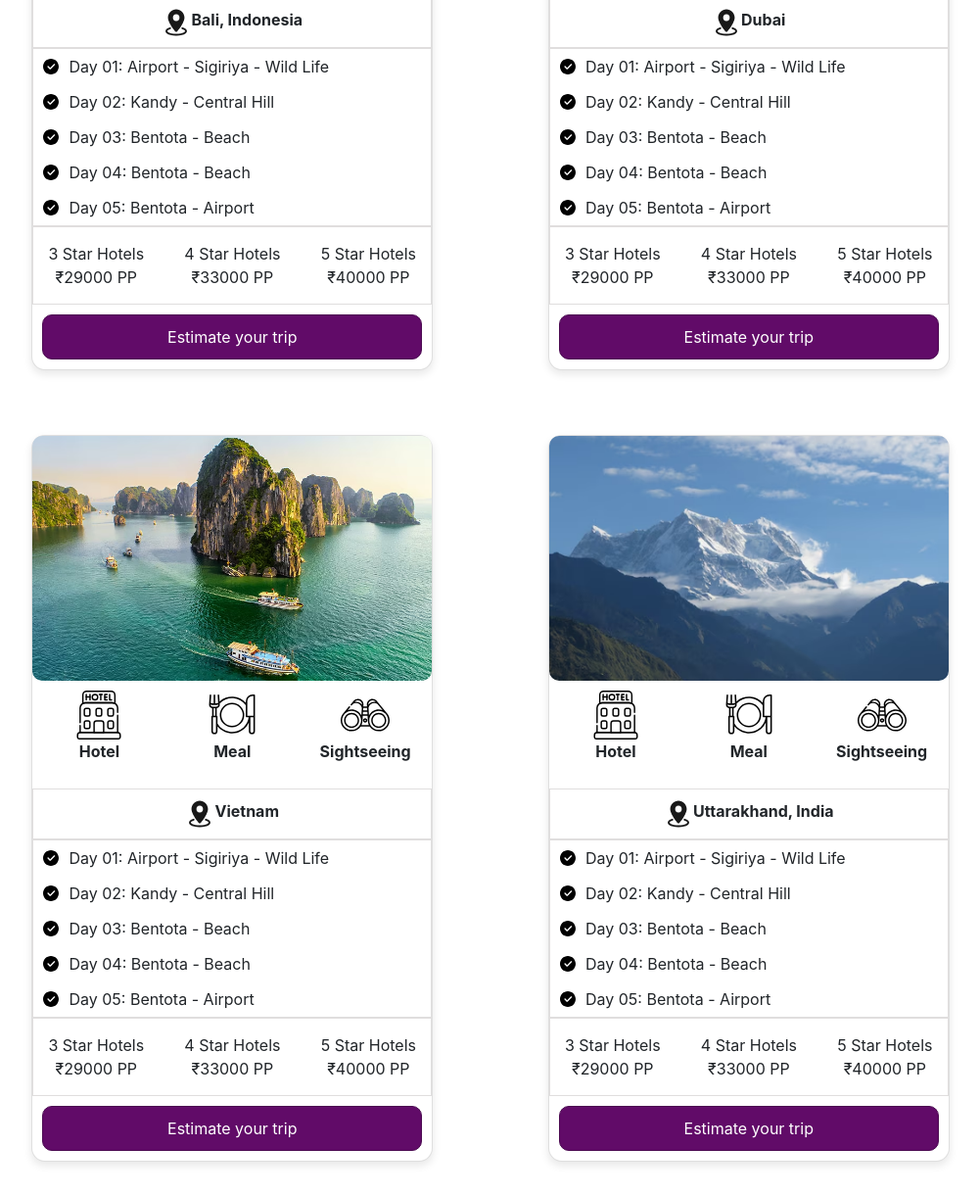
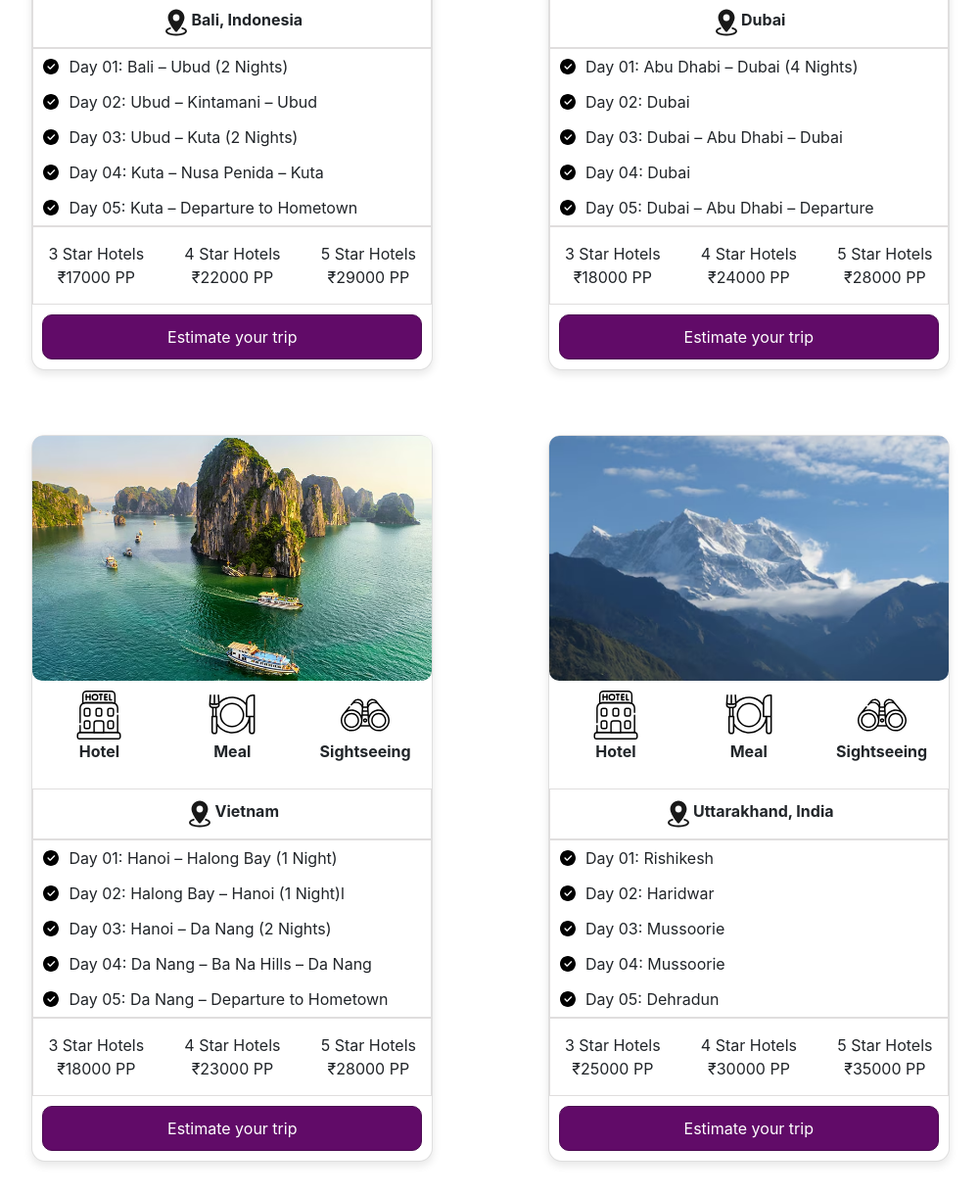
Before and after one commit to delonixservices/holidays, a plain HTML site: page index.html in a window 1280 px wide. Shown: the part 1900-3120 px from the top of the page at 98% size, without its empty margins (139-1140 px from the left). Drawn offline with nearby package versions, Linux system fonts and the light colour scheme.

Commit message:
pricing added

```diff
--- a/index.html
+++ b/index.html
@@ -411,16 +411,16 @@
             <div class="svg-loc" style="display: flex; justify-content: center; align-content: center ; border: 1px soild #e0dede;"><img src="location.svg" style="opacity: 0.9;"><p class="font-weight-bold" style="margin: 0;">Bali, Indonesia</p></div>
 
             <div style="border: 1px solid #e0dede;">
-              <div class="card-dis"><img src="tick.svg" style="margin: 10px;"><p style="display: flex; align-items: center; margin: 0; padding: 0;">Day 01: Airport - Sigiriya - Wild Life</p> </div>
-              <div class="card-dis"><img src="tick.svg" style="margin: 10px;"><p style="display: flex; align-items: center; margin: 0; padding: 0;">Day 02: Kandy - Central Hill</p> </div>
-              <div class="card-dis"><img src="tick.svg" style="margin: 10px;"><p style="display: flex; align-items: center; margin: 0; padding: 0;">Day 03: Bentota - Beach</p> </div>
-              <div class="card-dis"><img src="tick.svg" style="margin: 10px;"><p style="display: flex; align-items: center; margin: 0; padding: 0;">Day 04: Bentota - Beach</p> </div>
-              <div class="card-dis"><img src="tick.svg" style="margin: 10px;"><p style="display: flex; align-items: center; margin: 0; padding: 0;">Day 05: Bentota - Airport</p> </div>
+              <div class="card-dis"><img src="tick.svg" style="margin: 10px;"><p style="display: flex; align-items: center; margin: 0; padding: 0;">Day 01: Bali – Ubud (2 Nights)</p> </div>
+              <div class="card-dis"><img src="tick.svg" style="margin: 10px;"><p style="display: flex; align-items: center; margin: 0; padding: 0;">Day 02: Ubud – Kintamani – Ubud</p> </div>
+              <div class="card-dis"><img src="tick.svg" style="margin: 10px;"><p style="display: flex; align-items: center; margin: 0; padding: 0;">Day 03: Ubud – Kuta (2 Nights)</p> </div>
+              <div class="card-dis"><img src="tick.svg" style="margin: 10px;"><p style="display: flex; align-items: center; margin: 0; padding: 0;">Day 04: Kuta – Nusa Penida – Kuta</p> </div>
+              <div class="card-dis"><img src="tick.svg" style="margin: 10px;"><p style="display: flex; align-items: center; margin: 0; padding: 0;">Day 05: Kuta – Departure to Hometown</p> </div>
             </div>
             <div class="hotel-dis">
-              <div >3 Star Hotels <span> <br/> ₹29000 PP </div>
-              <div>4 Star Hotels <br/>₹33000 PP</div>
-              <div>5 Star Hotels <br/> ₹40000 PP</div>
+              <div >3 Star Hotels <span> <br/> ₹17000 PP </div>
+              <div>4 Star Hotels <br/>₹22000 PP</div>
+              <div>5 Star Hotels <br/> ₹29000 PP</div>
             </div>
             <div style="margin: 10px;">
               <a onclick="redirect('bali')" class="button-card btn btn-primary">Estimate your trip</a>
@@ -443,16 +443,16 @@
             <div class="svg-loc" style="display: flex; justify-content: center; align-content: center ; border: 1px soild #e0dede;"><img src="location.svg" style="opacity: 0.9;"><p class="font-weight-bold" style="margin: 0;">Dubai</p></div>
 
             <div style="border: 1px solid #e0dede;">
-              <div class="card-dis"><img src="tick.svg" style="margin: 10px;"><p style="display: flex; align-items: center; margin: 0; padding: 0;">Day 01: Airport - Sigiriya - Wild Life</p> </div>
-              <div class="card-dis"><img src="tick.svg" style="margin: 10px;"><p style="display: flex; align-items: center; margin: 0; padding: 0;">Day 02: Kandy - Central Hill</p> </div>
-              <div class="card-dis"><img src="tick.svg" style="margin: 10px;"><p style="display: flex; align-items: center; margin: 0; padding: 0;">Day 03: Bentota - Beach</p> </div>
-              <div class="card-dis"><img src="tick.svg" style="margin: 10px;"><p style="display: flex; align-items: center; margin: 0; padding: 0;">Day 04: Bentota - Beach</p> </div>
-              <div class="card-dis"><img src="tick.svg" style="margin: 10px;"><p style="display: flex; align-items: center; margin: 0; padding: 0;">Day 05: Bentota - Airport</p> </div>
+              <div class="card-dis"><img src="tick.svg" style="margin: 10px;"><p style="display: flex; align-items: center; margin: 0; padding: 0;">Day 01: Abu Dhabi – Dubai (4 Nights)</p> </div>
+              <div class="card-dis"><img src="tick.svg" style="margin: 10px;"><p style="display: flex; align-items: center; margin: 0; padding: 0;">Day 02: Dubai</p> </div>
+              <div class="card-dis"><img src="tick.svg" style="margin: 10px;"><p style="display: flex; align-items: center; margin: 0; padding: 0;">Day 03: Dubai – Abu Dhabi – Dubai</p> </div>
+              <div class="card-dis"><img src="tick.svg" style="margin: 10px;"><p style="display: flex; align-items: center; margin: 0; padding: 0;">Day 04: Dubai</p> </div>
+              <div class="card-dis"><img src="tick.svg" style="margin: 10px;"><p style="display: flex; align-items: center; margin: 0; padding: 0;">Day 05: Dubai – Abu Dhabi – Departure</p> </div>
             </div>
             <div class="hotel-dis">
-              <div >3 Star Hotels <span> <br/> ₹29000 PP </div>
-              <div>4 Star Hotels <br/>₹33000 PP</div>
-              <div>5 Star Hotels <br/> ₹40000 PP</div>
+              <div >3 Star Hotels <span> <br/> ₹18000 PP </div>
+              <div>4 Star Hotels <br/>₹24000 PP</div>
+              <div>5 Star Hotels <br/> ₹28000 PP</div>
             </div>
             <div style="margin: 10px;">
               <a onclick="redirect('dubai')" class="button-card btn btn-primary">Estimate your trip</a>
@@ -474,16 +474,17 @@
            <div class="svg-loc" style="display: flex; justify-content: center; align-content: center ; border: 1px soild #e0dede;"><img src="location.svg" style="opacity: 0.9;"><p class="font-weight-bold" style="margin: 0;">Vietnam</p></div>
 
            <div style="border: 1px solid #e0dede;">
-             <div class="card-dis"><img src="tick.svg" style="margin: 10px;"><p style="display: flex; align-items: center; margin: 0; padding: 0;">Day 01: Airport - Sigiriya - Wild Life</p> </div>
-             <div class="card-dis"><img src="tick.svg" style="margin: 10px;"><p style="display: flex; align-items: center; margin: 0; padding: 0;">Day 02: Kandy - Central Hill</p> </div>
-             <div class="card-dis"><img src="tick.svg" style="margin: 10px;"><p style="display: flex; align-items: center; margin: 0; padding: 0;">Day 03: Bentota - Beach</p> </div>
-             <div class="card-dis"><img src="tick.svg" style="margin: 10px;"><p style="display: flex; align-items: center; margin: 0; padding: 0;">Day 04: Bentota - Beach</p> </div>
-             <div class="card-dis"><img src="tick.svg" style="margin: 10px;"><p style="display: flex; align-items: center; margin: 0; padding: 0;">Day 05: Bentota - Airport</p> </div>
+             <div class="card-dis"><img src="tick.svg" style="margin: 10px;"><p style="display: flex; align-items: center; margin: 0; padding: 0;">Day 01: Hanoi – Halong Bay (1 Night)
+            </p> </div>
+             <div class="card-dis"><img src="tick.svg" style="margin: 10px;"><p style="display: flex; align-items: center; margin: 0; padding: 0;">Day 02: Halong Bay – Hanoi (1 Night)l</p> </div>
+             <div class="card-dis"><img src="tick.svg" style="margin: 10px;"><p style="display: flex; align-items: center; margin: 0; padding: 0;">Day 03: Hanoi – Da Nang (2 Nights)</p> </div>
+             <div class="card-dis"><img src="tick.svg" style="margin: 10px;"><p style="display: flex; align-items: center; margin: 0; padding: 0;">Day 04: Da Nang – Ba Na Hills – Da Nang</p> </div>
+             <div class="card-dis"><img src="tick.svg" style="margin: 10px;"><p style="display: flex; align-items: center; margin: 0; padding: 0;">Day 05: Da Nang – Departure to Hometown</p> </div>
            </div>
            <div class="hotel-dis">
-             <div >3 Star Hotels <span> <br/> ₹29000 PP </div>
-             <div>4 Star Hotels <br/>₹33000 PP</div>
-             <div>5 Star Hotels <br/> ₹40000 PP</div>
+             <div >3 Star Hotels <span> <br/> ₹18000 PP </div>
+             <div>4 Star Hotels <br/>₹23000 PP</div>
+             <div>5 Star Hotels <br/> ₹28000 PP</div>
            </div>
 
            <div style="margin: 10px;">
@@ -506,16 +507,16 @@
            <div class="svg-loc" style="display: flex; justify-content: center; align-content: center ; border: 1px soild #e0dede;"><img src="location.svg" style="opacity: 0.9;"><p class="font-weight-bold" style="margin: 0;">Uttarakhand, India</p></div>
 
            <div style="border: 1px solid #e0dede;">
-             <div class="card-dis"><img src="tick.svg" style="margin: 10px;"><p style="display: flex; align-items: center; margin: 0; padding: 0;">Day 01: Airport - Sigiriya - Wild Life</p> </div>
-             <div class="card-dis"><img src="tick.svg" style="margin: 10px;"><p style="display: flex; align-items: center; margin: 0; padding: 0;">Day 02: Kandy - Central Hill</p> </div>
-             <div class="card-dis"><img src="tick.svg" style="margin: 10px;"><p style="display: flex; align-items: center; margin: 0; padding: 0;">Day 03: Bentota - Beach</p> </div>
-             <div class="card-dis"><img src="tick.svg" style="margin: 10px;"><p style="display: flex; align-items: center; margin: 0; padding: 0;">Day 04: Bentota - Beach</p> </div>
-             <div class="card-dis"><img src="tick.svg" style="margin: 10px;"><p style="display: flex; align-items: center; margin: 0; padding: 0;">Day 05: Bentota - Airport</p> </div>
+             <div class="card-dis"><img src="tick.svg" style="margin: 10px;"><p style="display: flex; align-items: center; margin: 0; padding: 0;">Day 01: Rishikesh</p> </div>
+             <div class="card-dis"><img src="tick.svg" style="margin: 10px;"><p style="display: flex; align-items: center; margin: 0; padding: 0;">Day 02: Haridwar</p> </div>
+             <div class="card-dis"><img src="tick.svg" style="margin: 10px;"><p style="display: flex; align-items: center; margin: 0; padding: 0;">Day 03: Mussoorie</p> </div>
+             <div class="card-dis"><img src="tick.svg" style="margin: 10px;"><p style="display: flex; align-items: center; margin: 0; padding: 0;">Day 04: Mussoorie</p> </div>
+             <div class="card-dis"><img src="tick.svg" style="margin: 10px;"><p style="display: flex; align-items: center; margin: 0; padding: 0;">Day 05: Dehradun</p> </div>
            </div>
            <div class="hotel-dis">
-             <div >3 Star Hotels <span> <br/> ₹29000 PP </div>
-             <div>4 Star Hotels <br/>₹33000 PP</div>
-             <div>5 Star Hotels <br/> ₹40000 PP</div>
+             <div >3 Star Hotels <span> <br/> ₹25000 PP </div>
+             <div>4 Star Hotels <br/>₹30000 PP</div>
+             <div>5 Star Hotels <br/> ₹35000 PP</div>
            </div>
            <div style="margin: 10px;">
             <a onclick="redirect('querry')" class="button-card btn btn-primary">Estimate your trip</a>
@@ -541,16 +542,16 @@
               <div class="svg-loc" style="display: flex; justify-content: center; align-content: center ; border: 1px soild #e0dede;"><img src="location.svg" style="opacity: 0.9;"><p class="font-weight-bold" style="margin: 0;">Manali, Himanchal-Pardesh, India</p></div>
 
               <div style="border: 1px solid #e0dede;">
-                <div class="card-dis"><img src="tick.svg" style="margin: 10px;"><p style="display: flex; align-items: center; margin: 0; padding: 0;">Day 01: Airport - Sigiriya - Wild Life</p> </div>
-                <div class="card-dis"><img src="tick.svg" style="margin: 10px;"><p style="display: flex; align-items: center; margin: 0; padding: 0;">Day 02: Kandy - Central Hill</p> </div>
-                <div class="card-dis"><img src="tick.svg" style="margin: 10px;"><p style="display: flex; align-items: center; margin: 0; padding: 0;">Day 03: Bentota - Beach</p> </div>
-                <div class="card-dis"><img src="tick.svg" style="margin: 10px;"><p style="display: flex; align-items: center; margin: 0; padding: 0;">Day 04: Bentota - Beach</p> </div>
-                <div class="card-dis"><img src="tick.svg" style="margin: 10px;"><p style="display: flex; align-items: center; margin: 0; padding: 0;">Day 05: Bentota - Airport</p> </div>
+                <div class="card-dis"><img src="tick.svg" style="margin: 10px;"><p style="display: flex; align-items: center; margin: 0; padding: 0;">Day 01: Delhi</p> </div>
+                <div class="card-dis"><img src="tick.svg" style="margin: 10px;"><p style="display: flex; align-items: center; margin: 0; padding: 0;">Day 02: Manali</p> </div>
+                <div class="card-dis"><img src="tick.svg" style="margin: 10px;"><p style="display: flex; align-items: center; margin: 0; padding: 0;">Day 03: Manali</p> </div>
+                <div class="card-dis"><img src="tick.svg" style="margin: 10px;"><p style="display: flex; align-items: center; margin: 0; padding: 0;">Day 04: Manali</p> </div>
+                <div class="card-dis"><img src="tick.svg" style="margin: 10px;"><p style="display: flex; align-items: center; margin: 0; padding: 0;">Day 05: Delhi</p> </div>
               </div>
               <div class="hotel-dis">
-                <div >3 Star Hotels <span> <br/> ₹29000 PP </div>
-                <div>4 Star Hotels <br/>₹33000 PP</div>
-                <div>5 Star Hotels <br/> ₹40000 PP</div>
+                <div >3 Star Hotels <span> <br/> ₹14000 PP </div>
+                <div>4 Star Hotels <br/>₹18000 PP</div>
+                <div>5 Star Hotels <br/> ₹22000 PP</div>
               </div>
               <div style="margin: 10px;">
                 <a onclick="redirect('querry')" class="button-card btn btn-primary">Estimate your trip</a>
@@ -573,16 +574,16 @@
               <div class="svg-loc" style="display: flex; justify-content: center; align-content: center ; border: 1px soild #e0dede;"><img src="location.svg" style="opacity: 0.9;"><p class="font-weight-bold" style="margin: 0;">Thailand</p></div>
 
               <div style="border: 1px solid #e0dede;">
-                <div class="card-dis"><img src="tick.svg" style="margin: 10px;"><p style="display: flex; align-items: center; margin: 0; padding: 0;">Day 01: Airport - Sigiriya - Wild Life</p> </div>
-                <div class="card-dis"><img src="tick.svg" style="margin: 10px;"><p style="display: flex; align-items: center; margin: 0; padding: 0;">Day 02: Kandy - Central Hill</p> </div>
-                <div class="card-dis"><img src="tick.svg" style="margin: 10px;"><p style="display: flex; align-items: center; margin: 0; padding: 0;">Day 03: Bentota - Beach</p> </div>
-                <div class="card-dis"><img src="tick.svg" style="margin: 10px;"><p style="display: flex; align-items: center; margin: 0; padding: 0;">Day 04: Bentota - Beach</p> </div>
-                <div class="card-dis"><img src="tick.svg" style="margin: 10px;"><p style="display: flex; align-items: center; margin: 0; padding: 0;">Day 05: Bentota - Airport</p> </div>
+                <div class="card-dis"><img src="tick.svg" style="margin: 10px;"><p style="display: flex; align-items: center; margin: 0; padding: 0;">Day 01: Bangkok – Pattaya (3 Nights)</p> </div>
+                <div class="card-dis"><img src="tick.svg" style="margin: 10px;"><p style="display: flex; align-items: center; margin: 0; padding: 0;">Day 02:  Pattaya</p> </div>
+                <div class="card-dis"><img src="tick.svg" style="margin: 10px;"><p style="display: flex; align-items: center; margin: 0; padding: 0;">Day 03: Pattaya</p> </div>
+                <div class="card-dis"><img src="tick.svg" style="margin: 10px;"><p style="display: flex; align-items: center; margin: 0; padding: 0;">Day 04: Bangkok</p> </div>
+                <div class="card-dis"><img src="tick.svg" style="margin: 10px;"><p style="display: flex; align-items: center; margin: 0; padding: 0;">Day 05: Bangkok – Departure to home town</p> </div>
               </div>
               <div class="hotel-dis">
-                <div >3 Star Hotels <span> <br/> ₹29000 PP </div>
-                <div>4 Star Hotels <br/>₹33000 PP</div>
-                <div>5 Star Hotels <br/> ₹40000 PP</div>
+                <div >3 Star Hotels <span> <br/> ₹16000 PP </div>
+                <div>4 Star Hotels <br/>₹20000 PP</div>
+                <div>5 Star Hotels <br/> ₹27000 PP</div>
               </div>
               <div style="margin: 10px;">
                 <a onclick="redirect('thailand')" class="button-card btn btn-primary">Estimate your trip</a>
@@ -601,18 +602,18 @@
                <div class="svg"><img src="sightseeing.svg" alt="" srcset=""><p class="font-weight-bold">Sightseeing</p>
                </div>
              </div>
-             <div class="svg-loc" style="display: flex; justify-content: center; align-content: center ; border: 1px soild #e0dede;"><img src="location.svg" style="opacity: 0.9;"><p class="font-weight-bold" style="margin: 0;">Ladakh, Jammu & kashmir, india</p></div>
+             <div class="svg-loc" style="display: flex; justify-content: center; align-content: center ; border: 1px soild #e0dede;"><img src="location.svg" style="opacity: 0.9;"><p class="font-weight-bold" style="margin: 0;">Leh-Ladakh, india</p></div>
 
              <div style="border: 1px solid #e0dede;">
-               <div class="card-dis"><img src="tick.svg" style="margin: 10px;"><p style="display: flex; align-items: center; margin: 0; padding: 0;">Day 01: Airport - Sigiriya - Wild Life</p> </div>
-               <div class="card-dis"><img src="tick.svg" style="margin: 10px;"><p style="display: flex; align-items: center; margin: 0; padding: 0;">Day 02: Kandy - Central Hill</p> </div>
-               <div class="card-dis"><img src="tick.svg" style="margin: 10px;"><p style="display: flex; align-items: center; margin: 0; padding: 0;">Day 03: Bentota - Beach</p> </div>
-               <div class="card-dis"><img src="tick.svg" style="margin: 10px;"><p style="display: flex; align-items: center; margin: 0; padding: 0;">Day 04: Bentota - Beach</p> </div>
-               <div class="card-dis"><img src="tick.svg" style="margin: 10px;"><p style="display: flex; align-items: center; margin: 0; padding: 0;">Day 05: Bentota - Airport</p> </div>
+               <div class="card-dis"><img src="tick.svg" style="margin: 10px;"><p style="display: flex; align-items: center; margin: 0; padding: 0;">Day 01: Leh (2 Nights)</p> </div>
+               <div class="card-dis"><img src="tick.svg" style="margin: 10px;"><p style="display: flex; align-items: center; margin: 0; padding: 0;">Day 02: Leh</p> </div>
+               <div class="card-dis"><img src="tick.svg" style="margin: 10px;"><p style="display: flex; align-items: center; margin: 0; padding: 0;">Day 03: Leh – Khardung La Pass – Nubra Valley (1 Night)</p> </div>
+               <div class="card-dis"><img src="tick.svg" style="margin: 10px;"><p style="display: flex; align-items: center; margin: 0; padding: 0;">Day 04: Nubra Valley – Pangong Tso (1 Night)</p> </div>
+               <div class="card-dis"><img src="tick.svg" style="margin: 10px;"><p style="display: flex; align-items: center; margin: 0; padding: 0;">Day 05: Leh – Departure</p> </div>
              </div>
              <div class="hotel-dis">
                <div >3 Star Hotels <span> <br/> ₹29000 PP </div>
-               <div>4 Star Hotels <br/>₹33000 PP</div>
+               <div>4 Star Hotels <br/>₹34000 PP</div>
                <div>5 Star Hotels <br/> ₹40000 PP</div>
              </div>
 
@@ -636,16 +637,16 @@
              <div class="svg-loc" style="display: flex; justify-content: center; align-content: center ; border: 1px soild #e0dede;"><img src="location.svg" style="opacity: 0.9;"><p class="font-weight-bold" style="margin: 0;">Dargling, West-Bengal, india</p></div>
 
              <div style="border: 1px solid #e0dede;">
-               <div class="card-dis"><img src="tick.svg" style="margin: 10px;"><p style="display: flex; align-items: center; margin: 0; padding: 0;">Day 01: Airport - Sigiriya - Wild Life</p> </div>
-               <div class="card-dis"><img src="tick.svg" style="margin: 10px;"><p style="display: flex; align-items: center; margin: 0; padding: 0;">Day 02: Kandy - Central Hill</p> </div>
-               <div class="card-dis"><img src="tick.svg" style="margin: 10px;"><p style="display: flex; align-items: center; margin: 0; padding: 0;">Day 03: Bentota - Beach</p> </div>
-               <div class="card-dis"><img src="tick.svg" style="margin: 10px;"><p style="display: flex; align-items: center; margin: 0; padding: 0;">Day 04: Bentota - Beach</p> </div>
-               <div class="card-dis"><img src="tick.svg" style="margin: 10px;"><p style="display: flex; align-items: center; margin: 0; padding: 0;">Day 05: Bentota - Airport</p> </div>
+               <div class="card-dis"><img src="tick.svg" style="margin: 10px;"><p style="display: flex; align-items: center; margin: 0; padding: 0;">Day 01: Bagdogra – Gangtok (2 Nights)</p> </div>
+               <div class="card-dis"><img src="tick.svg" style="margin: 10px;"><p style="display: flex; align-items: center; margin: 0; padding: 0;">Day 02: Gangtok – Tsomgo Lake – Gangtok</p> </div>
+               <div class="card-dis"><img src="tick.svg" style="margin: 10px;"><p style="display: flex; align-items: center; margin: 0; padding: 0;">Day 03: Gangtok – Namchi – Darjeeling (2 Nights)</p> </div>
+               <div class="card-dis"><img src="tick.svg" style="margin: 10px;"><p style="display: flex; align-items: center; margin: 0; padding: 0;">Day 04: Darjeeling</p> </div>
+               <div class="card-dis"><img src="tick.svg" style="margin: 10px;"><p style="display: flex; align-items: center; margin: 0; padding: 0;">Day 05: Darjeeling – Bagdogra – Departure to Hometown</p> </div>
              </div>
              <div class="hotel-dis">
-               <div >3 Star Hotels <span> <br/> ₹29000 PP </div>
-               <div>4 Star Hotels <br/>₹33000 PP</div>
-               <div>5 Star Hotels <br/> ₹40000 PP</div>
+               <div >3 Star Hotels <span> <br/> ₹35000 PP </div>
+               <div>4 Star Hotels <br/>₹40000 PP</div>
+               <div>5 Star Hotels <br/> ₹45000 PP</div>
              </div>
              <div style="margin: 10px;">
               <a onclick="redirect('querry')" class="button-card btn btn-primary">Estimate your trip</a>
```
